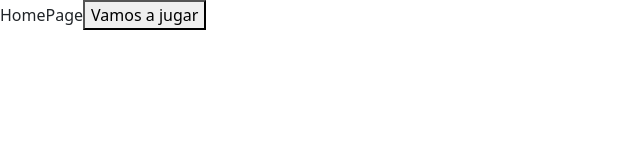
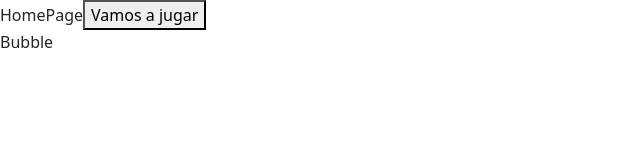
Before and after one commit to Perezdh13/Lila-Proyect, a React (Create React App) app in the folder client/: page / in a window 1280 px wide. Shown: the top 160 px of the page, without its empty margins (0-640 px from the left). Built offline with nearby package versions, Linux system fonts and the light colour scheme.

Commit message:
createComponentBubble

```diff
--- /dev/null
+++ b/client/src/components/home/Bubble.jsx
@@ -0,0 +1,9 @@
+import React from 'react'
+
+function Bubble() {
+  return (
+    <div>Bubble</div>
+  )
+}
+
+export default Bubble
--- a/client/src/views/home/HomePage.jsx
+++ b/client/src/views/home/HomePage.jsx
@@ -1,5 +1,6 @@
 import React from 'react'
 import { Link } from 'react-router-dom'
+import Bubble from '../../components/home/Bubble'
 
 function HomePage() {
   return (
@@ -7,6 +8,7 @@ function HomePage() {
       <Link to="/logged">
       <button>Vamos a jugar</button>
       </Link>
+      <Bubble/>
       </div>
   )
 }
```
